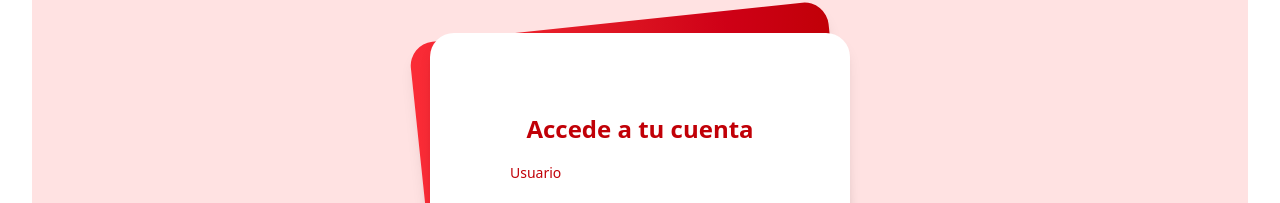
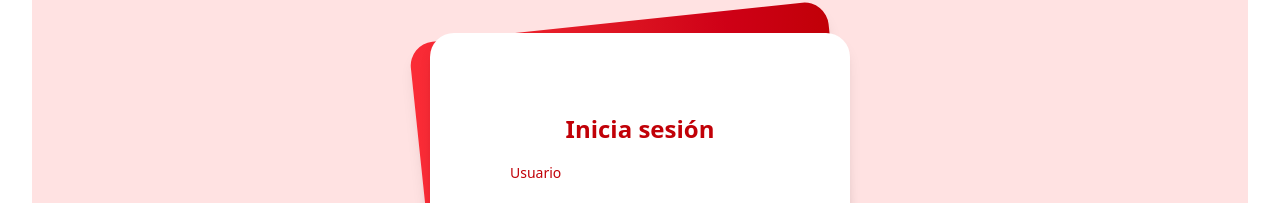
Before and after one commit to giselabcruz/precise_ui, a React (Vite) app: page / in a window 1280 px wide. Shown: the part 285-488 px from the top of the page. Built offline with nearby package versions, Linux system fonts and the light colour scheme.

Commit message:
Change className

```diff
--- a/src/pages/Login/Login.tsx
+++ b/src/pages/Login/Login.tsx
@@ -30,7 +30,7 @@
         <div className="relative px-4 py-10 bg-white shadow-lg sm:rounded-3xl sm:p-20">
           <div className="max-w-md mx-auto">
             <div>
-              <h1 className="text-2xl font-semibold text-red-700">Accede a tu cuenta</h1>
+              <h1 className="text-2xl font-semibold text-red-700">Inicia sesión</h1>
             </div>
             <div className="divide-y divide-red-200">
               <div className="py-8 text-base leading-6 space-y-4 text-gray-800 sm:text-lg sm:leading-7">
```
